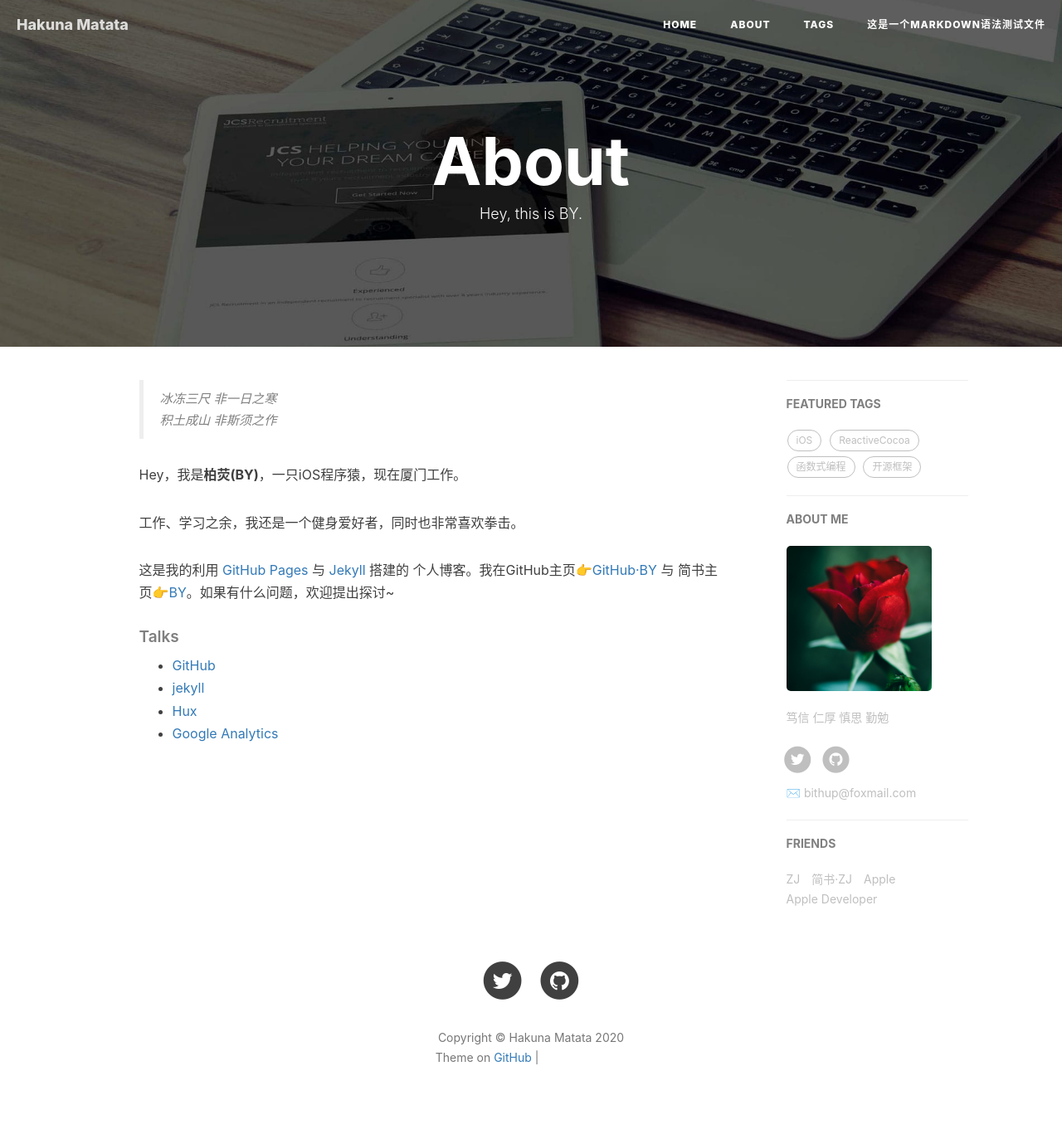
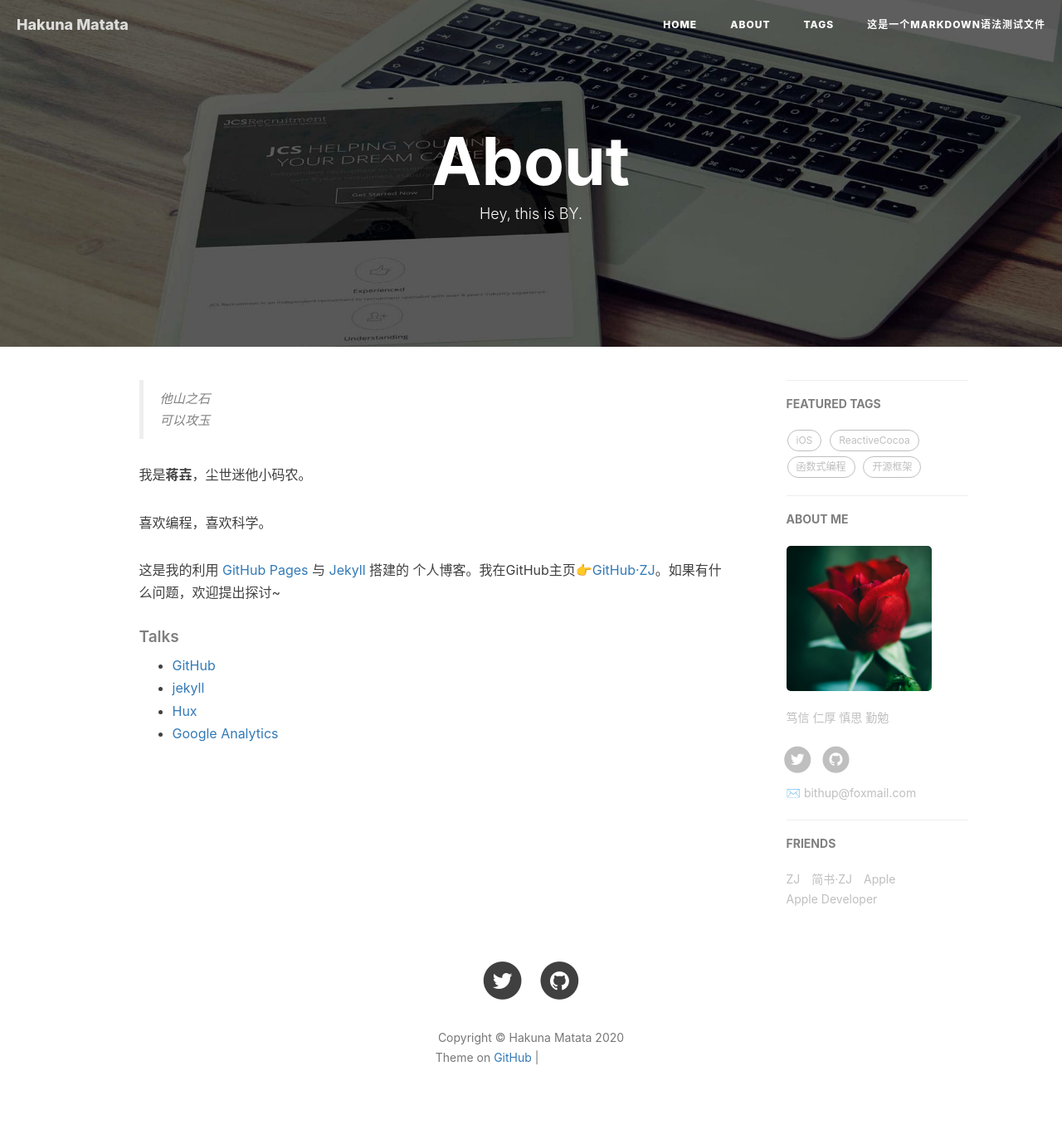
Before and after one commit to bithup/bithup.github.io, a Jekyll site: the page built from about.html, in a window 1280 px wide. Shown: the whole page at 83% size. Built offline with Jekyll 4.4.1, drawn with Linux system fonts in a browser that asks for light colours; nearby versions of some CDN libraries; comment, search, counter and statistics services are not loaded; grey boxes are pictures that could not be loaded.

Commit message:
update personal info

```diff
--- a/about.html
+++ b/about.html
@@ -15,14 +15,13 @@ header-img: "img/post-bg-rwd.jpg"
 <div class="zh post-container">
 
     <!--copied from markdown -->
-    <blockquote><p>冰冻三尺 非一日之寒<br>
-    积土成山 非斯须之作</p></blockquote>
+    <blockquote><p>他山之石<br>可以攻玉</p></blockquote>
 
-    <p>Hey，我是<strong>柏荧(BY)</strong>，一只iOS程序猿，现在厦门工作。</p>
+    <p>我是<strong>蒋壵</strong>，尘世迷他小码农。</p>
 
-    <p>工作、学习之余，我还是一个健身爱好者，同时也非常喜欢拳击。</p>
+    <p>喜欢编程，喜欢科学。</p>
 
-    <p>这是我的利用 <a href="https://pages.github.com/">GitHub Pages</a> 与 <a href="http://jekyll.com.cn/">Jekyll</a> 搭建的 个人博客。我在GitHub主页<a href="https://github.com/qiubaiying">👉GitHub·BY</a> 与 简书主页<a href="https://http://www.jianshu.com/u/e71990ada2fd">👉BY</a>。如果有什么问题，欢迎提出探讨~</p>
+    <p>这是我的利用 <a href="https://pages.github.com/">GitHub Pages</a> 与 <a href="http://jekyll.com.cn/">Jekyll</a> 搭建的 个人博客。我在GitHub主页<a href="https://github.com/bithup">👉GitHub·ZJ</a>。如果有什么问题，欢迎提出探讨~</p>
 
     <p></p>
 
```
Also changed, not shown: README.md.
